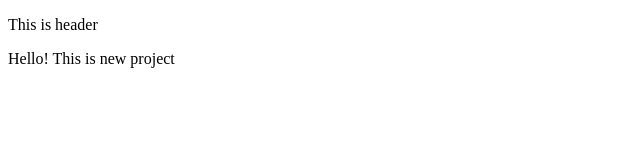
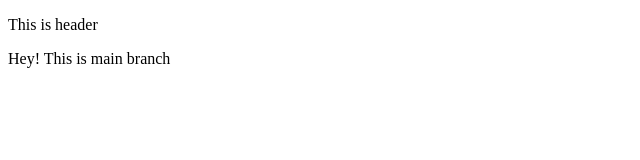
Before and after one commit to guna2007/NewProject, a plain HTML site: page index.html in a window 1280 px wide. Shown: the full height of the page, 0-640 px from the left. Drawn offline with Linux system fonts and the light colour scheme.

Commit message:
changed main

```diff
--- a/index.html
+++ b/index.html
@@ -12,7 +12,7 @@
 </header>
 
 <body>
-    <p>Hello! This is new project</p>
+    <p>Hey! This is main branch</p>
 </body>
 
 </html>
```
